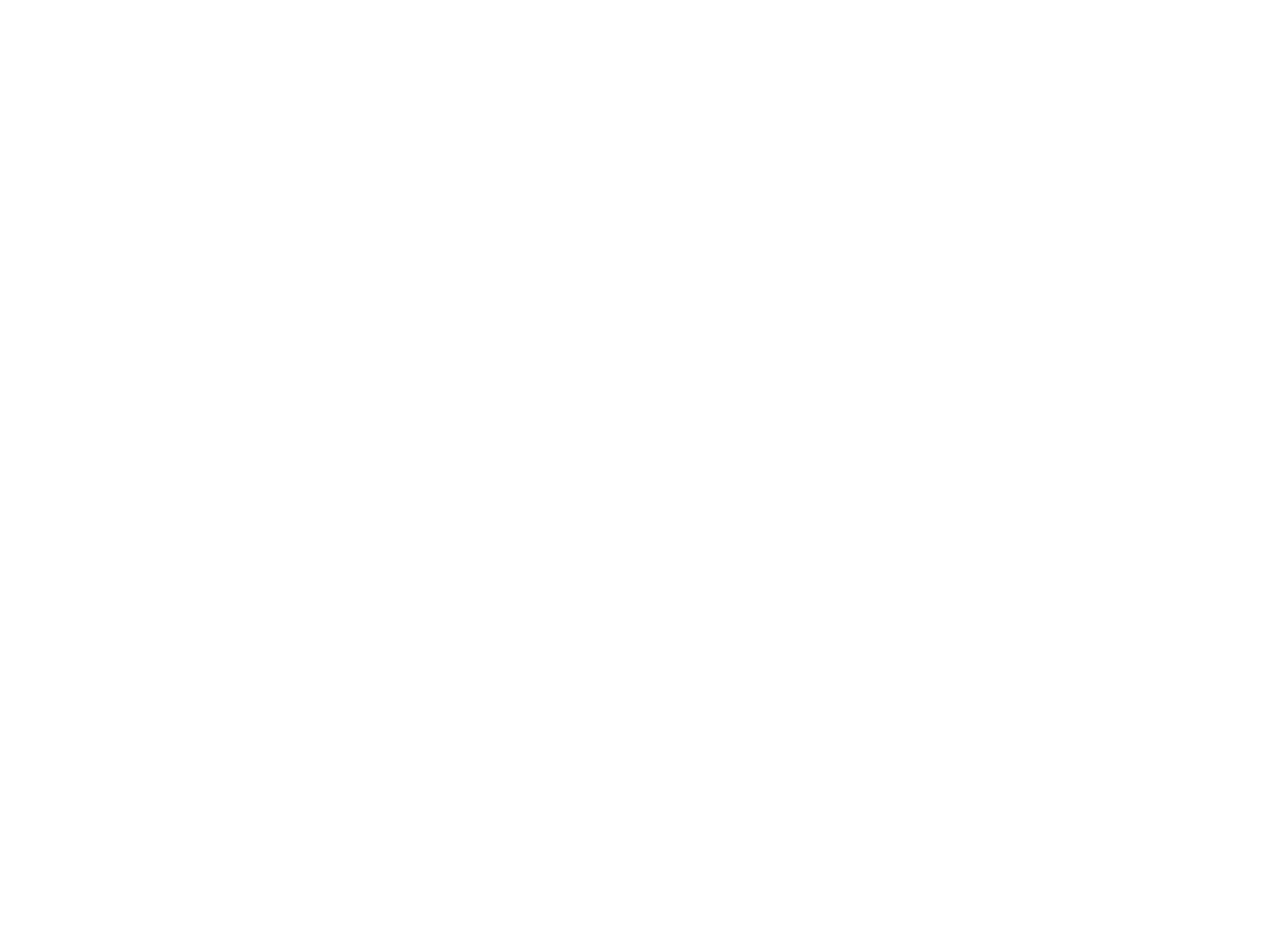
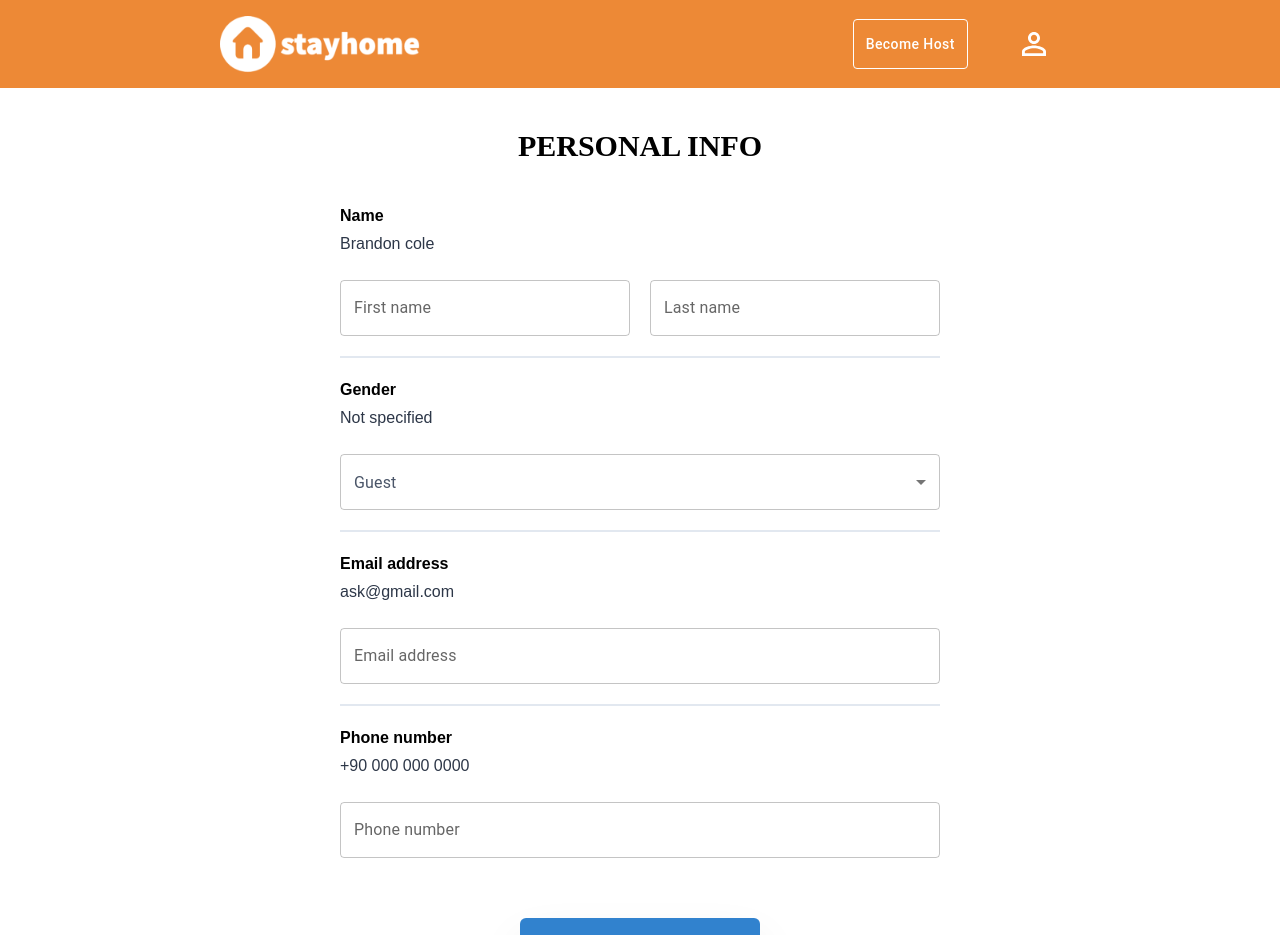
Before and after one commit to ASK-v1/stayhome, a React (Create React App) app in the folder frontend/: page /personal in a window 1280 px wide. Before the commit this address had no page. Shown: the top 935 px of the page. Before the commit the page ends 800 px from the top, so only its background shows below. Built offline with nearby package versions, Linux system fonts and the light colour scheme.

Commit message:
Add personal

```diff
--- a/frontend/src/App.tsx
+++ b/frontend/src/App.tsx
@@ -2,6 +2,7 @@
 import Rooms from './pages/Rooms';
 import Room from './pages/Room';
 import Profile from './pages/Profile';
+import Personal from './pages/Personal';
 import { Routes, Route } from 'react-router-dom';
 
 export default function App() {
@@ -12,6 +13,7 @@
         <Route path="/rooms" element={<Rooms />} />
         <Route path="/room" element={<Room />} />
         <Route path="/profile" element={<Profile />} />
+        <Route path="/personal" element={<Personal />} />
       </Routes>
     </div>
   );
--- a/frontend/src/components/Contact.tsx
+++ b/frontend/src/components/Contact.tsx
@@ -9,7 +9,6 @@
 import { useNavigate } from 'react-router';
 
 export default function Contact() {
-  const [contact, setContact] = useState<boolean>(true);
   const [send, setSend] = useState<boolean>(true);
   const navigate = useNavigate();
 
@@ -38,33 +37,27 @@
           <h1 className="w-[30rem] mt-5">
             Lorem ipsum dolor sit amet consectetur, adipisicing elit. Harum id
             ipsam voluptas quaerat eaque eveniet totam! Nobis exercitationem rem
-            id nulla esse soluta qui. Ab libero quaerat nesciunt neque ipsa?
+            id nulla esse soluta qui. Ab libero quaerat
           </h1>
         </div>
-        <button
-          onClick={() => setContact(false)}
-          className="ml-20 border w-36 font-bold border-black text-black self-center p-3 rounded-md duration-300 hover:bg-black hover:text-white"
-        >
-          Contact Host
-        </button>
         {send ? (
-          <div className="flex flex-col gap-5 ml-30">
+          <div className="flex flex-row gap-10 ml-20">
             <TextField
-              id="outlined-multiline-static"
               label="Message the Host"
               multiline
-              rows={5}
+              rows={6}
               fullWidth
+              sx={{ width: '360px' }}
             />
             <button
               onClick={() => setSend(false)}
-              className="ml-20 border w-36 font-bold border-black text-black self-center p-3 rounded-md duration-300 hover:bg-black hover:text-white"
+              className="border w-36 font-bold border-black text-black self-center p-3 rounded-md duration-300 hover:bg-black hover:text-white"
             >
               Send message
             </button>
           </div>
         ) : (
-          <Stack sx={{ width: '300px', margin: '50px' }}>
+          <Stack sx={{ width: '525px', margin: '50px' }}>
             <Alert severity="success">
               <AlertTitle>Thank you!</AlertTitle>
               Your message has been sent
--- a/frontend/src/components/Navbar.tsx
+++ b/frontend/src/components/Navbar.tsx
@@ -9,10 +9,12 @@
 import Login from './Login';
 import store from '../store';
 import { userLogout } from '../store/userAction';
+import { useNavigate } from 'react-router';
 
 export default function Navbar() {
   const [signup, setSignup] = useState<boolean>(false);
   const [login, setLogin] = useState<boolean>(false);
+  const navigate = useNavigate();
 
   const [anchorEl, setAnchorEl] = useState<null | HTMLElement>(null);
   const open = Boolean(anchorEl);
@@ -73,6 +75,9 @@
               >
                 Sign up
               </MenuItem>
+              <MenuItem onClick={() => navigate('/personal')}>
+                Personal info
+              </MenuItem>
               <MenuItem onClick={logout}>Log out</MenuItem>
             </Menu>
           </div>
--- /dev/null
+++ b/frontend/src/pages/Personal.tsx
@@ -0,0 +1,156 @@
+import Navbar from '../components/Navbar';
+import Footer from '../components/Footer';
+import { useState } from 'react';
+import TextField from '@mui/material/TextField';
+import MenuItem from '@mui/material/MenuItem';
+import FormControl from '@mui/material/FormControl';
+import Select, { SelectChangeEvent } from '@mui/material/Select';
+import CircularProgress from '@mui/material/CircularProgress';
+
+export default function Personal() {
+  const [gender, setGender] = useState('');
+  const [firstName, setFirstName] = useState('');
+  const [lastName, setLastName] = useState('');
+  const [email, setEmail] = useState('');
+  const [phone, setPhone] = useState('');
+
+  const [loading, setLoading] = useState(false);
+
+  const progress = async () => {
+    return new Promise((resolve) => {
+      setTimeout(resolve, 1111);
+    });
+  };
+
+  const saveLoading = async () => {
+    setLoading(true);
+    await progress();
+    setLoading(false);
+  };
+
+  const handleGender = (event: SelectChangeEvent) => {
+    setGender(event.target.value);
+  };
+  const handleFirstName = (event: React.ChangeEvent<HTMLInputElement>) => {
+    setFirstName(event.target.value);
+  };
+  const handleLastName = (event: React.ChangeEvent<HTMLInputElement>) => {
+    setLastName(event.target.value);
+  };
+  const handleEmail = (event: React.ChangeEvent<HTMLInputElement>) => {
+    setEmail(event.target.value);
+  };
+  const handlePhone = (event: React.ChangeEvent<HTMLInputElement>) => {
+    setPhone(event.target.value);
+  };
+
+  return (
+    <div>
+      <Navbar />
+      <div className="mb-20">
+        <h1 className="text-center text-3xl my-10 font-bold font-rowdies">
+          PERSONAL INFO
+        </h1>
+        <div className="flex flex-col gap-5 justify-evenly">
+          <div className="flex justify-evenly items-center">
+            <div className="flex flex-col gap-1">
+              <h1 className="font-bold">Name</h1>
+              <h1 className="text-gray-800">Brandon cole</h1>
+              <div className="flex flex-row gap-5 mt-5">
+                <TextField
+                  sx={{ minWidth: 290 }}
+                  label="First name"
+                  variant="outlined"
+                  onChange={handleFirstName}
+                />
+                <TextField
+                  sx={{ minWidth: 290 }}
+                  label="Last name"
+                  variant="outlined"
+                  onChange={handleLastName}
+                />
+              </div>
+            </div>
+          </div>
+          <div className="border border-gray-300 self-center w-[37.5rem]" />
+          <div className="flex justify-evenly items-center">
+            <div className="flex flex-col gap-1">
+              <h1 className="font-bold">Gender</h1>
+              <h1 className="text-gray-800">Not specified</h1>
+              <div className="mt-5">
+                <FormControl>
+                  <Select
+                    sx={{
+                      bgcolor: 'background.paper',
+                      borderRadius: 1,
+                      minWidth: 600,
+                    }}
+                    value={gender}
+                    onChange={handleGender}
+                    displayEmpty
+                  >
+                    <MenuItem disabled value="">
+                      <p className=" text-gray-700">Guest</p>
+                    </MenuItem>
+                    <MenuItem value={'Female'}>Female</MenuItem>
+                    <MenuItem value={'Male'}>Male</MenuItem>
+                    <MenuItem value={'Other'}>Other</MenuItem>
+                  </Select>
+                </FormControl>
+              </div>
+            </div>
+          </div>
+          <div className="border border-gray-300 self-center w-[37.5rem]" />
+          <div className="flex justify-evenly items-center">
+            <div className="flex flex-col gap-1">
+              <h1 className="font-bold">Email address</h1>
+              <h1 className="text-gray-800">ask@gmail.com</h1>
+              <div className="mt-5">
+                <TextField
+                  sx={{ minWidth: 600 }}
+                  label="Email address"
+                  variant="outlined"
+                  onChange={handleEmail}
+                />
+              </div>
+            </div>
+          </div>
+          <div className="border border-gray-300 self-center w-[37.5rem]" />
+          <div className="flex justify-evenly items-center">
+            <div className="flex flex-col gap-1">
+              <h1 className="font-bold">Phone number</h1>
+              <h1 className="text-gray-800">+90 000 000 0000</h1>
+              <div className="mt-5">
+                <TextField
+                  sx={{ minWidth: 600 }}
+                  label="Phone number"
+                  variant="outlined"
+                  onChange={handlePhone}
+                />
+              </div>
+            </div>
+          </div>
+          <button
+            onClick={saveLoading}
+            className="font-extrabold mt-10 rounded-md bg-blue-600 text-white text-xl shadow-2xl hover:bg-black duration-200 ease-in-out transform hover:scale-110 self-center p-3 w-60"
+          >
+            Save
+          </button>
+        </div>
+      </div>
+      <Footer />
+      {loading && (
+        <div className="flex justify-center">
+          <CircularProgress
+            size={50}
+            style={{
+              position: 'fixed',
+              top: '50%',
+              color: 'orange',
+            }}
+          />
+        </div>
+      )}
+    </div>
+  );
+}
--- a/frontend/src/pages/Profile.tsx
+++ b/frontend/src/pages/Profile.tsx
@@ -6,11 +6,13 @@
 import HomeIcon from '@mui/icons-material/Home';
 import { useState } from 'react';
 
-export default function Home() {
+export default function Profile() {
   const url =
     'https://images.unsplash.com/photo-1605276373954-0c4a0dac5b12?ixlib=rb-1.2.1&ixid=MnwxMjA3fDB8MHxwaG90by1wYWdlfHx8fGVufDB8fHx8&auto=format&fit=crop&w=1170&q=80';
 
   const [from, setFrom] = useState<boolean>(true);
+  const [moreHost, setMoreHost] = useState<number>(5);
+  const [moreGuest, setMoreGuest] = useState<number>(5);
 
   const guest = {
     name: 'Brandon',
@@ -128,7 +130,7 @@
 
           <div>
             {from
-              ? guests.map((guest_) => (
+              ? guests.splice(0, moreGuest).map((guest_) => (
                   <div className="flex flex-row gap-5 mt-10">
                     <Avatar className="p-6 bg-orange-500">B</Avatar>
                     <div className="flex flex-col">
@@ -144,7 +146,7 @@
                   </div>
                   // eslint-disable-next-line @typescript-eslint/indent
                 ))
-              : hosts.map((host_) => (
+              : hosts.splice(0, moreHost).map((host_) => (
                   <div className="flex flex-row gap-5 mt-10">
                     <Avatar className="p-6 bg-orange-500">B</Avatar>
                     <div className="flex flex-col">
@@ -160,9 +162,17 @@
                   </div>
                   // eslint-disable-next-line @typescript-eslint/indent
                 ))}
-            <button className="border w-60 font-bold border-black text-black p-3 rounded-md my-16 ml-60">
-              Show more reviews
-            </button>
+            {moreHost !== 50 && (
+              <button
+                onClick={() => {
+                  if (from) setMoreGuest(moreGuest + 5);
+                  else setMoreHost(moreHost + 5);
+                }}
+                className="border w-60 font-bold border-black text-black p-3 rounded-md my-16 ml-60 active:scale-90 duration-300"
+              >
+                Show more reviews
+              </button>
+            )}
           </div>
         </div>
       </div>
```
